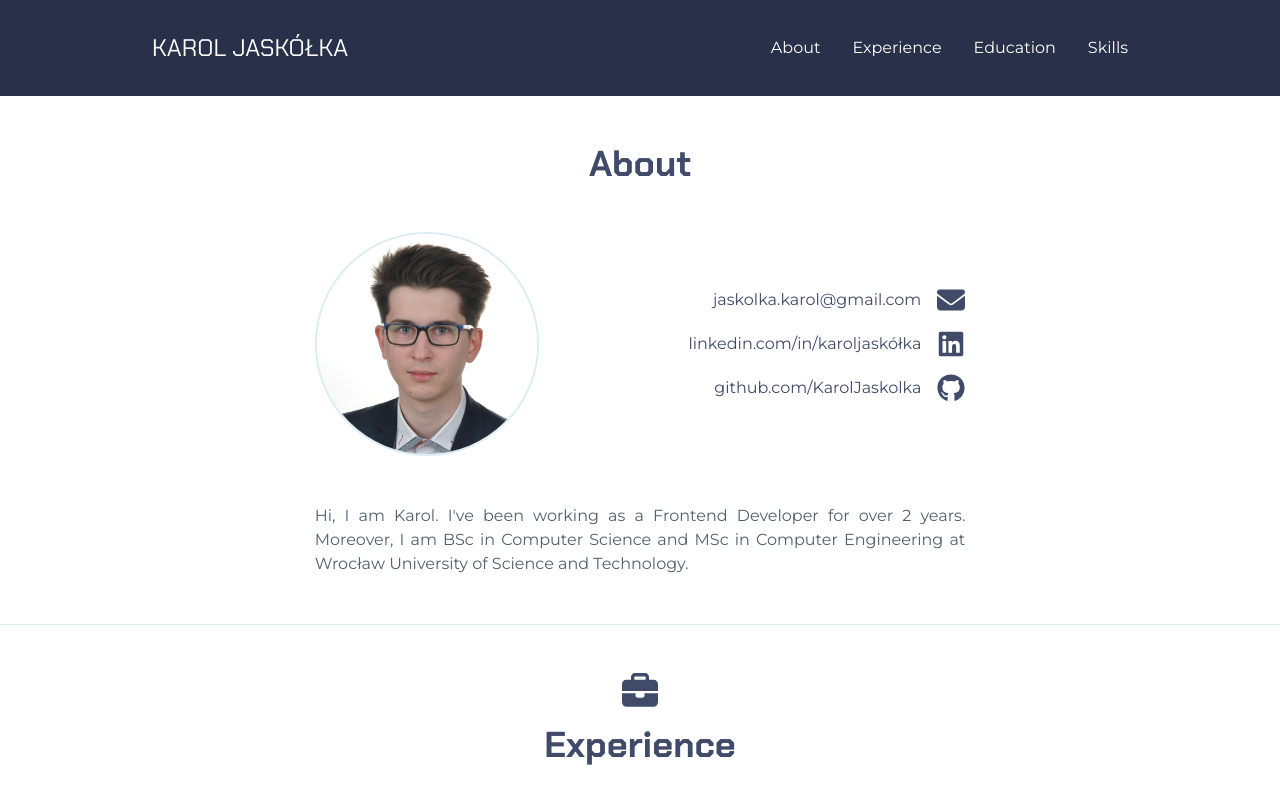
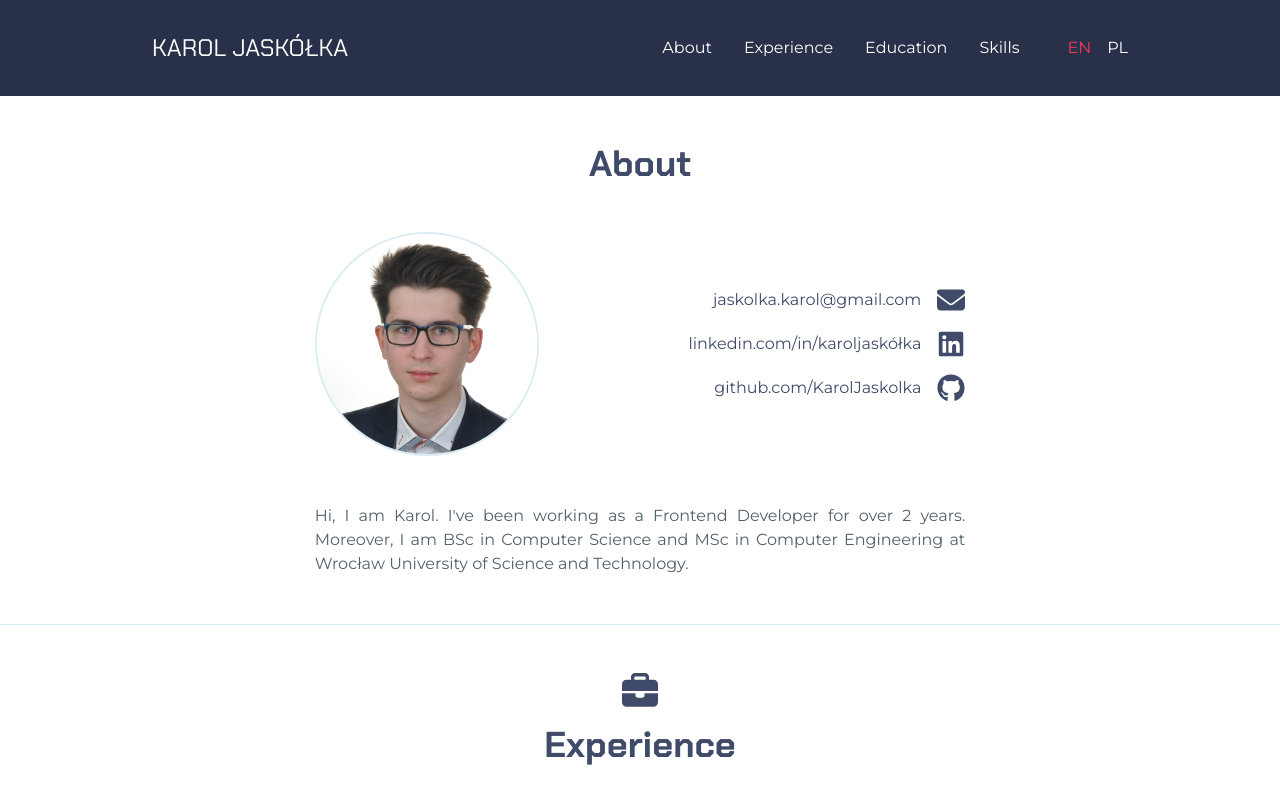
Before and after one commit to karoljaskolka/karoljaskolka.github.io, a Vue app: page / in a window 1280 px wide. Shown: the top 800 px of the page. Built offline with nearby package versions, Linux system fonts and the light colour scheme.

Commit message:
Add LanguageSwitch component

```diff
--- a/src/components/general/Header.vue
+++ b/src/components/general/Header.vue
@@ -2,6 +2,7 @@
   <header class="bg-primary text-white">
     <Container class="py-8 flex justify-between items-center">
       <div class="font-chakra text-2xl uppercase">Karol Jaskółka</div>
+      <div class="flex items-center">
         <nav class="hidden lg:flex">
           <a
             v-for="link in links"
@@ -12,6 +13,8 @@
             {{ link.label }}
           </a>
         </nav>
+        <LanguageSwitch class="ml-12" />
+      </div>
     </Container>
   </header>
 </template>
@@ -20,10 +23,11 @@
 import { useContent } from "@/hooks";
 import { defineComponent } from "vue";
 import { Container } from "@/components/layout";
+import LanguageSwitch from "./LanguageSwitch.vue";
 
 export default defineComponent({
   name: "Header",
-  components: { Container },
+  components: { Container, LanguageSwitch },
   setup() {
     const { links } = useContent();
 
--- /dev/null
+++ b/src/components/general/LanguageSwitch.vue
@@ -0,0 +1,32 @@
+<template>
+  <div class="flex">
+    <button
+      v-for="locale in locales"
+      :key="locale"
+      @click="changeLocale(locale)"
+      class="ml-4 first:ml-0 uppercase"
+      :class="{ 'text-tertiary': currentLocale === locale }"
+    >
+      {{ locale }}
+    </button>
+  </div>
+</template>
+
+<script lang="ts">
+import { useChangeLocale } from "@/hooks";
+import { Locale } from "@/types";
+import { computed, defineComponent } from "vue";
+
+export default defineComponent({
+  name: "LanguageSwitch",
+  setup() {
+    const { changeLocale, currentLocale } = useChangeLocale();
+
+    const locales = computed(() => {
+      return Object.values(Locale);
+    });
+
+    return { changeLocale, locales, currentLocale };
+  },
+});
+</script>
--- a/src/components/general/index.ts
+++ b/src/components/general/index.ts
@@ -1,6 +1,7 @@
 import Footer from "./Footer.vue";
 import Header from "./Header.vue";
+import LanguageSwitch from "./LanguageSwitch.vue";
 import MobileNav from "./MobileNav.vue";
 import ScrollTop from "./ScrollTop.vue";
 
-export { Footer, Header, MobileNav, ScrollTop };
+export { Footer, Header, LanguageSwitch, MobileNav, ScrollTop };
--- a/src/hooks/locale.ts
+++ b/src/hooks/locale.ts
@@ -1,8 +1,13 @@
 import { useI18n } from "vue-i18n";
 import { Locale } from "@/types";
+import { computed } from "vue";
 
 export const useChangeLocale = () => {
   const i18n = useI18n();
+
+  const currentLocale = computed(() => {
+    return i18n.locale.value;
+  });
 
   const changeLocale = (locale: Locale) => {
     i18n.locale.value = locale;
@@ -10,5 +15,5 @@ export const useChangeLocale = () => {
     window.localStorage.setItem("locale", locale);
   };
 
-  return { changeLocale };
+  return { changeLocale, currentLocale };
 };
```
Lines whose indentation alone changed are shown as unchanged.
